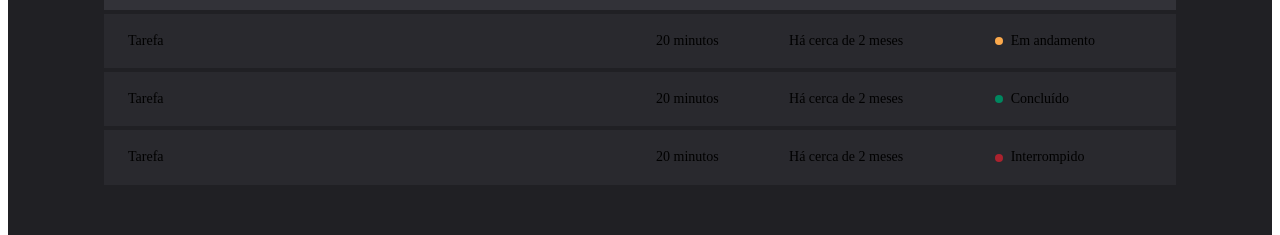
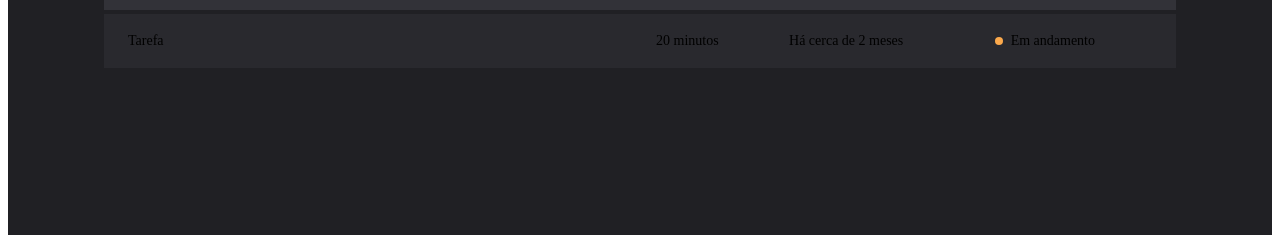
Before and after one commit to dbssy/ignite-timer, a React (Vite) app: page /history in a window 1280 px wide. Shown: the part 366-601 px from the top of the page. Built offline with nearby package versions, Linux system fonts and the light colour scheme.

Commit message:
feat: creating Context on routes

```diff
--- a/src/App.tsx
+++ b/src/App.tsx
@@ -3,6 +3,8 @@
 
 import { defaultTheme } from './styles/themes/default'
 import { GlobalStyle } from './styles/global'
+
+import { CyclesContextProvider } from './contexts/CyclesContext'
 
 import { Router } from './Router'
 
@@ -12,7 +14,9 @@
       <GlobalStyle />
 
       <BrowserRouter>
-        <Router />
+        <CyclesContextProvider>
+          <Router />
+        </CyclesContextProvider>
       </BrowserRouter>
     </ThemeProvider>
   )
--- /dev/null
+++ b/src/contexts/CyclesContext.tsx
@@ -0,0 +1,104 @@
+import { createContext, ReactNode, useState } from 'react'
+
+interface CreateCycleData {
+  task: string
+  minutesAmount: number
+}
+
+interface Cycle {
+  id: string
+  task: string
+  minutesAmount: number
+  startDate: Date
+  interruptedDate?: Date
+  finishedDate?: Date
+}
+
+interface CyclesContextType {
+  cycles: Cycle[]
+  activeCycle: Cycle | undefined
+  activeCycleId: string | null
+  amountSecondsPassed: number
+  createNewCycle: (data: CreateCycleData) => void
+  interruptCurrentCycle: () => void
+  markCurrentCycleAsFinished: () => void
+  setSecondsPassed: (seconds: number) => void
+}
+
+export const CyclesContext = createContext({} as CyclesContextType)
+
+interface CyclesContextProviderProps {
+  children: ReactNode
+}
+
+export function CyclesContextProvider({
+  children,
+}: CyclesContextProviderProps) {
+  const [cycles, setCycles] = useState<Cycle[]>([])
+  const [activeCycleId, setActiveCycleId] = useState<string | null>(null)
+  const [amountSecondsPassed, setAmountSecondsPassed] = useState(0)
+
+  const activeCycle = cycles.find((cycle) => cycle.id === activeCycleId)
+
+  function createNewCycle(data: CreateCycleData) {
+    const id = String(new Date().getTime())
+
+    const newCycle: Cycle = {
+      id,
+      task: data.task,
+      minutesAmount: data.minutesAmount,
+      startDate: new Date(),
+    }
+
+    setCycles((prevState) => [...prevState, newCycle])
+    setActiveCycleId(id)
+    setAmountSecondsPassed(0)
+  }
+
+  function interruptCurrentCycle() {
+    setActiveCycleId(null)
+
+    setCycles((prevState) =>
+      prevState.map((cycle) => {
+        if (cycle.id === activeCycleId) {
+          return { ...cycle, interruptedDate: new Date() }
+        } else {
+          return cycle
+        }
+      }),
+    )
+  }
+
+  function markCurrentCycleAsFinished() {
+    setCycles((prevState) =>
+      prevState.map((cycle) => {
+        if (cycle.id === activeCycleId) {
+          return { ...cycle, finishedDate: new Date() }
+        } else {
+          return cycle
+        }
+      }),
+    )
+  }
+
+  function setSecondsPassed(seconds: number) {
+    setAmountSecondsPassed(seconds)
+  }
+
+  return (
+    <CyclesContext.Provider
+      value={{
+        cycles,
+        activeCycle,
+        activeCycleId,
+        amountSecondsPassed,
+        createNewCycle,
+        interruptCurrentCycle,
+        markCurrentCycleAsFinished,
+        setSecondsPassed,
+      }}
+    >
+      {children}
+    </CyclesContext.Provider>
+  )
+}
--- a/src/pages/History/index.tsx
+++ b/src/pages/History/index.tsx
@@ -1,6 +1,12 @@
+import { useContext } from 'react'
+
 import { HistoryContainer, HistoryList, Status } from './styles'
 
+import { CyclesContext } from '../../contexts/CyclesContext'
+
 export function History() {
+  const { cycles } = useContext(CyclesContext)
+
   return (
     <HistoryContainer>
       <h1>Meu histórico</h1>
@@ -24,22 +30,6 @@
                 <Status statusColor="yellow">Em andamento</Status>
               </td>
             </tr>
-            <tr>
-              <td>Tarefa</td>
-              <td>20 minutos</td>
-              <td>Há cerca de 2 meses</td>
-              <td>
-                <Status statusColor="green">Concluído</Status>
-              </td>
-            </tr>
-            <tr>
-              <td>Tarefa</td>
-              <td>20 minutos</td>
-              <td>Há cerca de 2 meses</td>
-              <td>
-                <Status statusColor="red">Interrompido</Status>
-              </td>
-            </tr>
           </tbody>
         </table>
       </HistoryList>
--- a/src/pages/Home/components/Countdown/index.tsx
+++ b/src/pages/Home/components/Countdown/index.tsx
@@ -3,7 +3,7 @@
 
 import { CountdownContainer, Separator } from './styles'
 
-import { CyclesContext } from '../..'
+import { CyclesContext } from '../../../../contexts/CyclesContext'
 
 export function Countdown() {
   const {
@@ -27,6 +27,8 @@
   useEffect(() => {
     if (activeCycle) {
       document.title = `Restam ${minutes}:${seconds}`
+    } else {
+      document.title = 'Ignite Timer'
     }
   }, [activeCycle, minutes, seconds])
 
--- a/src/pages/Home/components/NewCycleForm/index.tsx
+++ b/src/pages/Home/components/NewCycleForm/index.tsx
@@ -3,7 +3,7 @@
 
 import { FormContainer, MinutesAmountInput, TaskInput } from './styles'
 
-import { CyclesContext } from '../..'
+import { CyclesContext } from '../../../../contexts/CyclesContext'
 
 export function NewCycleForm() {
   const { activeCycle } = useContext(CyclesContext)
--- a/src/pages/Home/index.tsx
+++ b/src/pages/Home/index.tsx
@@ -1,4 +1,4 @@
-import { useState, createContext } from 'react'
+import { useContext } from 'react'
 import { HandPalm, Play } from 'phosphor-react'
 import { FormProvider, useForm } from 'react-hook-form'
 import { zodResolver } from '@hookform/resolvers/zod'
@@ -10,27 +10,10 @@
   StopCountdownButton,
 } from './styles'
 
+import { CyclesContext } from '../../contexts/CyclesContext'
+
 import { NewCycleForm } from './components/NewCycleForm'
 import { Countdown } from './components/Countdown'
-
-interface Cycle {
-  id: string
-  task: string
-  minutesAmount: number
-  startDate: Date
-  interruptedDate?: Date
-  finishedDate?: Date
-}
-
-interface CyclesContextType {
-  activeCycle: Cycle | undefined
-  activeCycleId: string | null
-  amountSecondsPassed: number
-  markCurrentCycleAsFinished: () => void
-  setSecondsPassed: (seconds: number) => void
-}
-
-export const CyclesContext = createContext({} as CyclesContextType)
 
 const newCycleFormValidationSchema = zod.object({
   task: zod.string().min(1, 'Informe a tarefa'),
@@ -43,9 +26,8 @@
 type NewCycleFormData = zod.infer<typeof newCycleFormValidationSchema>
 
 export function Home() {
-  const [cycles, setCycles] = useState<Cycle[]>([])
-  const [activeCycleId, setActiveCycleId] = useState<string | null>(null)
-  const [amountSecondsPassed, setAmountSecondsPassed] = useState(0)
+  const { activeCycle, createNewCycle, interruptCurrentCycle } =
+    useContext(CyclesContext)
 
   const newCycleForm = useForm<NewCycleFormData>({
     resolver: zodResolver(newCycleFormValidationSchema),
@@ -60,76 +42,22 @@
   const task = watch('task')
   const isSubmitDisabled = !task
 
-  const activeCycle = cycles.find((cycle) => cycle.id === activeCycleId)
-
   function handleCreateNewCycle(data: NewCycleFormData) {
-    const id = String(new Date().getTime())
-
-    const newCycle: Cycle = {
-      id,
-      task: data.task,
-      minutesAmount: data.minutesAmount,
-      startDate: new Date(),
-    }
-
-    setCycles((prevState) => [...prevState, newCycle])
-    setActiveCycleId(id)
-    setAmountSecondsPassed(0)
-
+    createNewCycle(data)
     reset()
-  }
-
-  function handleInterruptCycle() {
-    setActiveCycleId(null)
-
-    setCycles((prevState) =>
-      prevState.map((cycle) => {
-        if (cycle.id === activeCycleId) {
-          return { ...cycle, interruptedDate: new Date() }
-        } else {
-          return cycle
-        }
-      }),
-    )
-  }
-
-  function markCurrentCycleAsFinished() {
-    setCycles((prevState) =>
-      prevState.map((cycle) => {
-        if (cycle.id === activeCycleId) {
-          return { ...cycle, finishedDate: new Date() }
-        } else {
-          return cycle
-        }
-      }),
-    )
-  }
-
-  function setSecondsPassed(seconds: number) {
-    setAmountSecondsPassed(seconds)
   }
 
   return (
     <HomeContainer>
       <form onSubmit={handleSubmit(handleCreateNewCycle)}>
-        <CyclesContext.Provider
-          value={{
-            activeCycle,
-            activeCycleId,
-            amountSecondsPassed,
-            markCurrentCycleAsFinished,
-            setSecondsPassed,
-          }}
-        >
-          <FormProvider {...newCycleForm}>
-            <NewCycleForm />
-          </FormProvider>
+        <FormProvider {...newCycleForm}>
+          <NewCycleForm />
+        </FormProvider>
 
-          <Countdown />
-        </CyclesContext.Provider>
+        <Countdown />
 
         {activeCycle ? (
-          <StopCountdownButton type="button" onClick={handleInterruptCycle}>
+          <StopCountdownButton type="button" onClick={interruptCurrentCycle}>
             <HandPalm size={24} />
             Interromper
           </StopCountdownButton>
```
